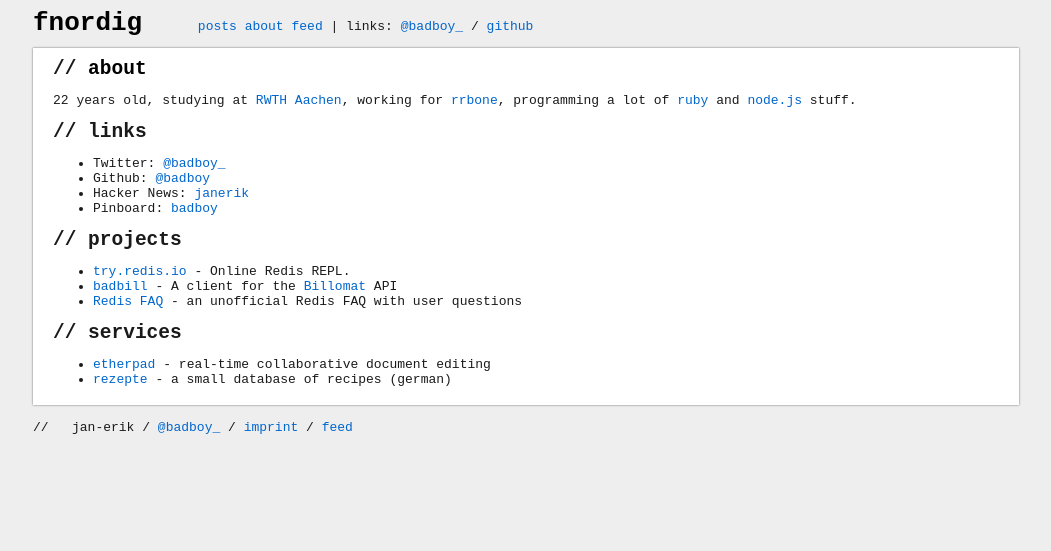
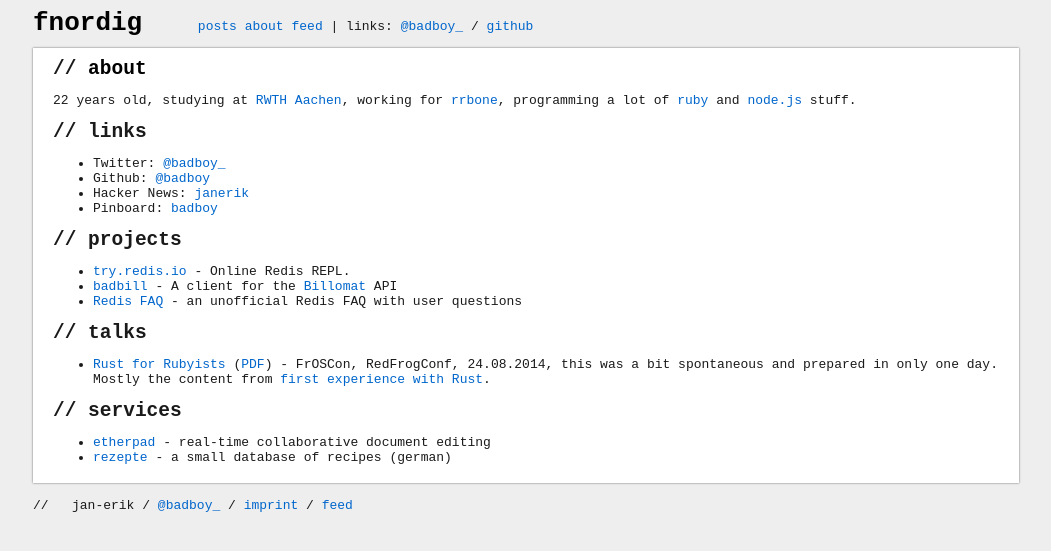
Before and after one commit to badboy/fnordig.de, a Jekyll site: the page built from about.markdown, in a window 1280 px wide. Shown: the top 551 px of the page, without its empty margins (114-1165 px from the left). Built offline with Jekyll 4.4.1, drawn with Linux system fonts in a browser that asks for light colours.

Commit message:
Added my first talk

```diff
--- a/about.markdown
+++ b/about.markdown
@@ -21,6 +21,10 @@ studying at [RWTH Aachen](http://www.rwth-aachen.de/), working for
 * [badbill](https://github.com/badboy/badbill) - A client for the [Billomat](http://www.billomat.com/en/api/) API
 * [Redis FAQ](/redis-faq/) - an unofficial Redis FAQ with user questions
 
+## // talks
+
+* [Rust for Rubyists](https://tmp.fnordig.de/talks/2014/froscon/rust-for-rubyists/) ([PDF](http://tmp.fnordig.de/talks/2014/froscon/rust-for-rubyists/froscon2014-redfrogconf-rust-for-rubyists.pdf)) - FrOSCon, RedFrogConf, 24.08.2014, this was a bit spontaneous and prepared in only one day. Mostly the content from [first experience with Rust](/2014/08/12/first-experience-with-rust/).
+
 ## // services
 
 * [etherpad](https://pad.fnordig.de/) - real-time collaborative document editing
```
